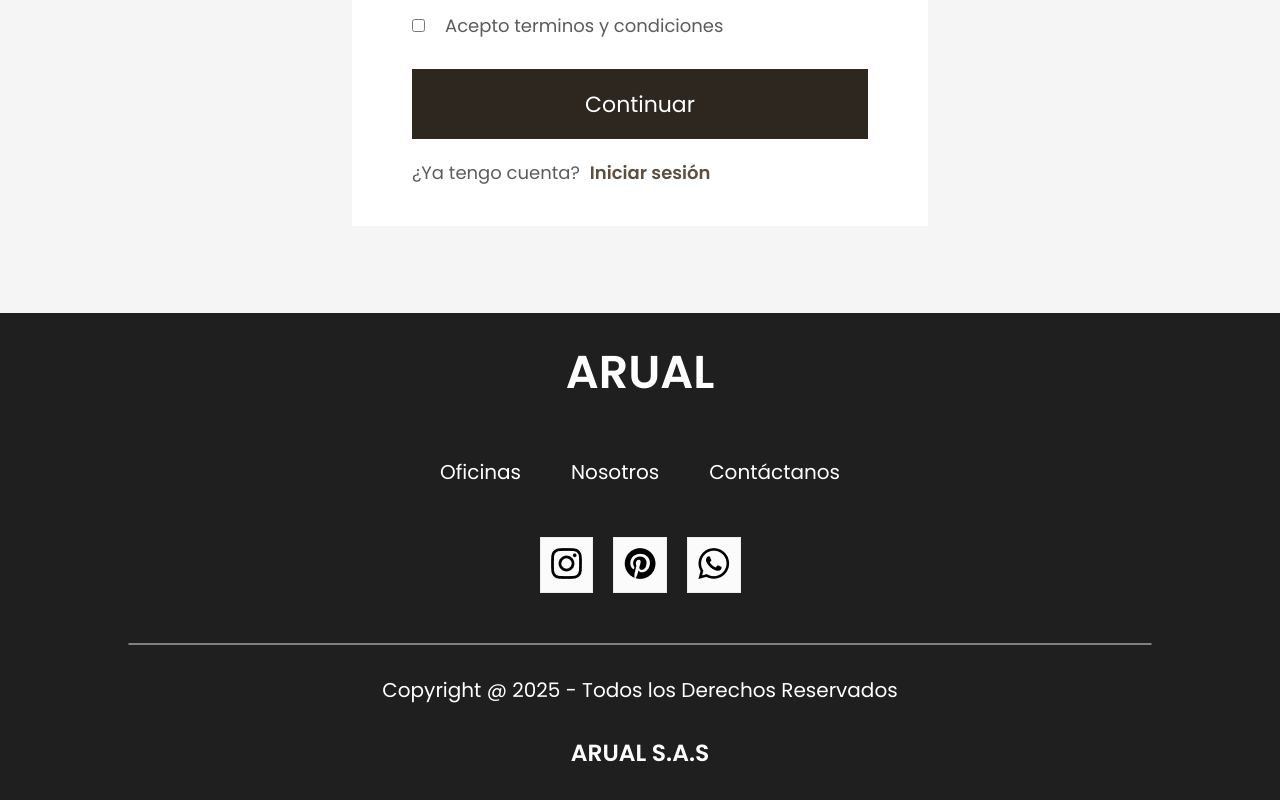
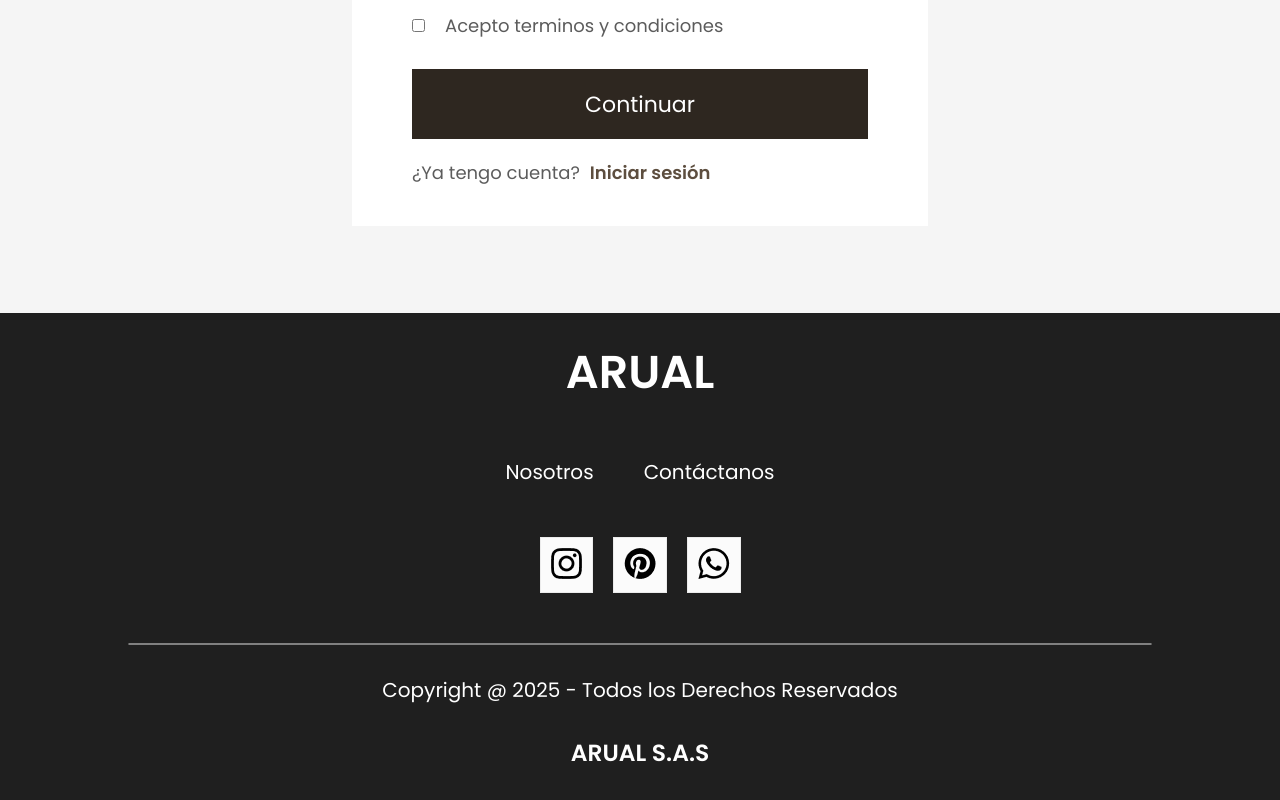
Before and after one commit to luis13xd/arual, a React (Create React App) app: page /login in a window 1280 px wide. Shown: the part 491-1291 px from the top of the page. Built offline with nearby package versions, Linux system fonts and the light colour scheme.

Commit message:
eliminamos opcion de ofiucinas

```diff
--- a/src/Components/Footer/Footer.jsx
+++ b/src/Components/Footer/Footer.jsx
@@ -11,7 +11,6 @@ export const Footer = () => {
             <p>ARUAL</p>
         </div>
         <ul className="footer-links">
-            <li>Oficinas</li>
             <li>Nosotros</li>
             <li>Contáctanos</li>
         </ul>
```
